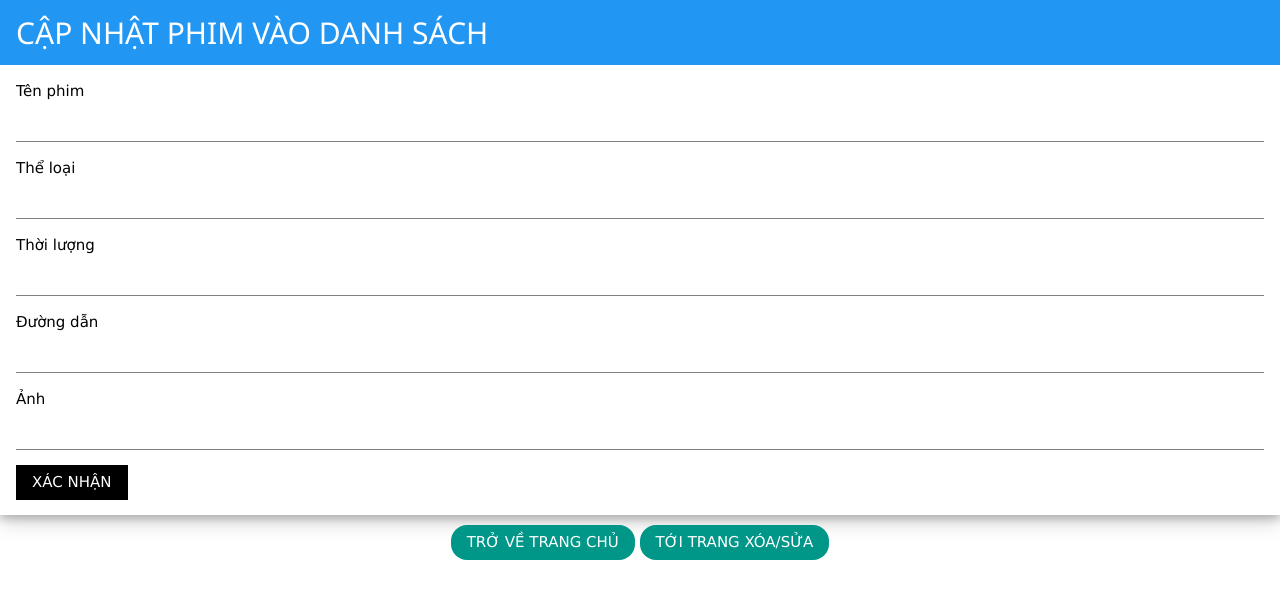
After one commit to tomcatvn/thanhku, a Flask app: page /capnhatphim in a window 1280 px wide. The commit adds this page. Shown: the top 599 px of the page. Run offline with Flask 2, Linux system fonts and the light colour scheme; parts of the project's set-up code (start-up, migrations or seed data) failed here and were passed over.

Commit message:
no message

```diff
--- a/app.py
+++ b/app.py
@@ -31,19 +31,49 @@ def intro():
 
 
 
-@app.route('/themphim',methods=["GET","POST"])
-def themphim():
+@app.route('/capnhatphim',methods=["GET","POST"])
+def capnhatphim():
     if request.method == "GET":
-        return render_template("themphim.html")
+        return render_template("capnhatphim.html")
     elif request.method == "POST":
         phim = Phim(tenphim = request.form["tenphim"], theloai = request.form["theloai"],
                     thoiluong = request.form["thoiluong"], duongdan=request.form["duongdan"],
                     anh = request.form["anh"])
         phim.save()
-
         return 'da up len mongodb'
 
 # @app.route('/deletezai/<str:id>')
+
+@app.route('/capnhatphim/xoasua')
+def xoasua():
+    return render_template("xoasua.html",listsua=Phim.objects)
+
+@app.route('/capnhatphim/xoa/<phimid>')
+def xoa(phimid):
+    phim = Phim.objects().with_id(phimid)
+    phim.delete()
+    return 'Đã xóa phim ' +phim.tenphim
+
+@app.route('/capnhatphim/sua/<phimid>',methods=["GET","POST"])
+def sua(phimid):
+
+    if request.method == "GET":
+        return render_template("sua.html",phimid=phimid)
+
+    elif request.method == "POST":
+        phim = Phim.objects().with_id(phimid)
+        if request.form["tenphim"] != "":
+            phim.update(set__tenphim = request.form["tenphim"])
+        if request.form["theloai"] != "":
+            phim.update(set__theloai = request.form['theloai'])
+        if request.form["thoiluong"] != "":
+            phim.update(set__thoiluong = request.form["thoiluong"])
+        if request.form["duongdan"] != "":
+            phim.update(set__duongdan = request.form["duongdan"])
+        if request.form["anh"] != "":
+            phim.update(set__anh = request.form["anh"])
+        return 'Đã chỉnh sửa phim '+phim.tenphim
+
 
 
 
--- /dev/null
+++ b/templates/capnhatphim.html
@@ -0,0 +1,35 @@
+<!DOCTYPE html>
+<html lang="en">
+<head>
+    <meta charset="UTF-8">
+    <link rel="stylesheet" href="../static/w3.css">
+    <title>them phim</title>
+</head>
+<body>
+
+<form class="w3-card-4 " action="{{ url_for("capnhatphim") }}" method="post">
+    <div class="w3-container w3-blue">
+        <h2>CẬP NHẬT PHIM VÀO DANH SÁCH</h2>
+    </div>
+    <div class="w3-container">
+        <p><label for="text">Tên phim</label>
+        <input class="w3-input" type="text" name="tenphim"></p>
+        <p><label for="text">Thể loại</label>
+        <input class="w3-input" type="text" name="theloai"></p>
+        <p><label for="text">Thời lượng</label>
+        <input class="w3-input" type="text" name="thoiluong"></p>
+        <p><label for="url">Đường dẫn</label>
+        <input class="w3-input" type="url" name="duongdan"></p>
+        <p><label for="image">Ảnh</label>
+        <input class="w3-input" type="url" name="anh"></p>
+        <p><input class="w3-btn" type="submit" value="XÁC NHẬN"></p>
+    </div>
+</form>
+
+    <div class="w3-container w3-center" style="padding-top: 10px">
+        <a href={{ url_for("intro") }}><button class="w3-btn w3-teal w3-round-xlarge">TRỞ VỀ TRANG CHỦ</button></a>
+        <a href={{ url_for("xoasua") }}><button class="w3-btn w3-teal w3-round-xlarge">TỚI TRANG XÓA/SỬA</button></a>
+    </div>
+
+</body>
+</html>
--- a/templates/intro.html
+++ b/templates/intro.html
@@ -24,7 +24,7 @@
         <li class="w3-left-align"><a href="#trangchu">TRANG CHỦ</a></li>
         <li class="w3-hide-medium"><a href="#vetoi"><i class="fa fa-user"> </i> VỀ TÔI</a></li>
         <li class="w3-hide-medium"><a href="#phim"><i class="fa fa-film"> </i> GIỚI THIỆU PHIM</a></li>
-        <li class="w3-hide-medium"><a href="{{ url_for("themphim") }}"><i class="fa fa-plus"></i> CẬP NHẬT PHIM</a></li>
+        <li class="w3-hide-medium"><a href="{{ url_for("capnhatphim") }}"><i class="fa fa-plus"></i> CẬP NHẬT PHIM</a></li>
 
     </ul></div>
 
```
Also changed, not shown: templates/sua.html (added, +32 -0 lines), templates/xoasua.html (added, +37 -0 lines).
